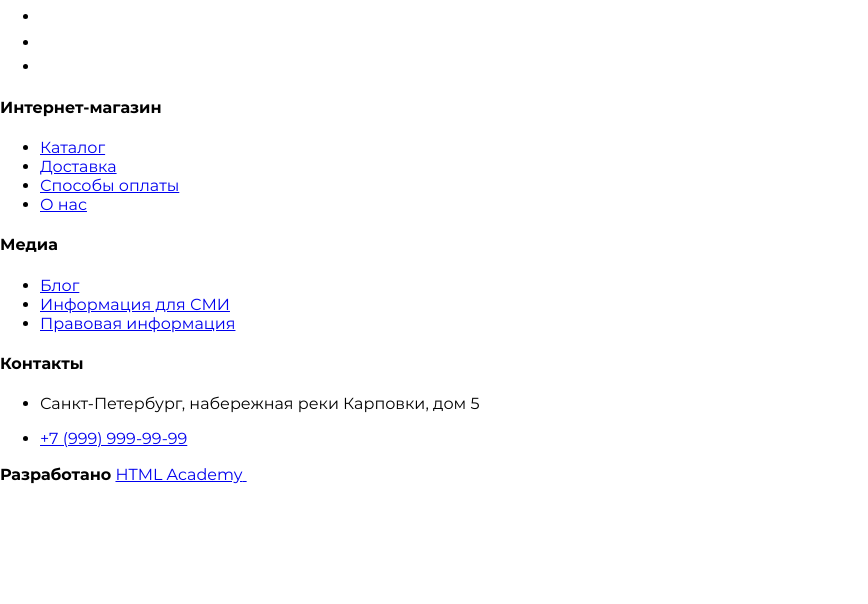
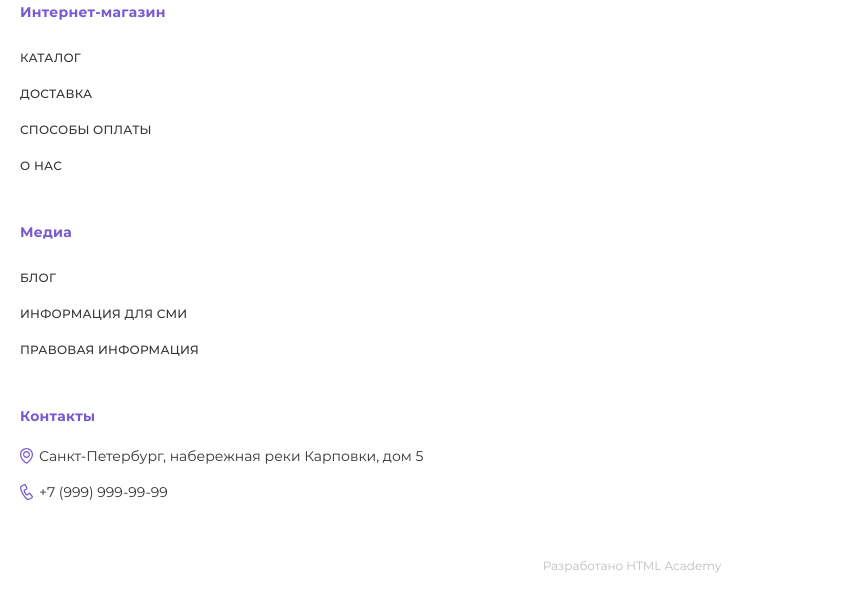
Before and after one commit to maxxmell/1911615-Drink2Go, a website: page source/index.html in a window 1280 px wide. Shown: the part 482-1086 px from the top of the page, without its empty margins (0-868 px from the left). Before the commit the page ends 966 px from the top, so only its background shows below. Drawn offline with nearby package versions, Linux system fonts and the light colour scheme; files that its build step writes are made by us from their sources.

Commit message:
Adding footer basic styles

```diff
--- a/source/index.html
+++ b/source/index.html
@@ -178,11 +178,11 @@
       <section class="main-footer__contacts">
         <h4 class="main-footer__contacts-title footer-title">Контакты</h4>
         <ul class="main-footer__contacts-list contacts-list">
-          <li class="contacts-list__item">
-            <p class="contacts-list__adress">Санкт-Петербург, набережная реки Карповки, дом 5</p>
+          <li class="contacts-list__item contacts-list__item--address">
+            <p class="contacts-list__address">Санкт-Петербург, набережная реки Карповки, дом 5</p>
           </li>
-          <li class="contacts-list__item">
-            <a class="contacts-list__link contacts-list__link--phone" href="tel:+79999999999">
+          <li class="contacts-list__item contacts-list__item--phone">
+            <a class="contacts-list__link" href="tel:+79999999999">
               +7 (999) 999-99-99
             </a>
           </li>
@@ -191,7 +191,7 @@
       <div class="main-footer__copyright copyright">
         <b class="copyright__text copyright__text">Разработано</b>
         <a class="copyright__link" href="https://htmlacademy.ru/intensive/adaptive">
-          <span>HTML Academy</span>
+          HTML Academy
           <svg class="copyright__icon copyright__icon" width="12" height="16" viewBox="0 0 12 16">
             <use href="./img/sprite.svg#icon-copyright"></use>
           </svg>
--- /dev/null
+++ b/source/less/blocks/contacts-list.less
@@ -0,0 +1,46 @@
+.contacts-list {
+  margin: 0;
+  padding: 0 20px 20px;
+  font-weight: 400;
+  font-size: 14px;
+  line-height: 20px;
+  color: #333333;
+  list-style: none;
+}
+
+.contacts-list__item {
+  position: relative;
+  margin: 0;
+  padding-bottom: 16px;
+  padding-left: 19px;
+
+  &::before {
+    content: "";
+    display: block;
+    position: absolute;
+    top: 2px;
+    left: 0;
+    z-index: 1;
+    width: 13px;
+    height: 16px;
+    background-repeat: no-repeat;
+  }
+}
+
+.contacts-list__item--address::before {
+  background-image: url("../img/icons/icon-address.svg");
+}
+
+.contacts-list__item--phone::before {
+  background-image: url("../img/icons/icon-phone.svg");
+}
+
+.contacts-list__address {
+  margin: 0;
+}
+
+.contacts-list__link {
+  margin: 0;
+  text-decoration: none;
+  color: #333333;
+}
--- /dev/null
+++ b/source/less/blocks/copyright.less
@@ -0,0 +1,30 @@
+.copyright {
+  margin: 0 auto;
+  padding: 20px 20px 30px;
+  display: flex;
+  justify-content: center;
+  color: #bdbdbd;
+  font-weight: 400;
+  font-size: 12px;
+  line-height: 16px;
+}
+
+.copyright__text {
+  font-weight: 400;
+  margin-right: 3px;
+}
+
+.copyright__link {
+  display: flex;
+  align-items: center;
+  color: #bdbdbd;
+  text-decoration: none;
+  font-weight: 400;
+  font-size: 12px;
+  line-height: 16px;
+}
+
+.copyright__icon {
+  fill: #bdbdbd;
+  margin-left: 4px;
+}
--- /dev/null
+++ b/source/less/blocks/footer-list.less
@@ -0,0 +1,23 @@
+.footer-list {
+  margin: 0;
+  padding: 0 20px 20px;
+  font-weight: 500;
+  font-size: 12px;
+  line-height: 16px;
+  letter-spacing: 0.02em;
+  text-transform: uppercase;
+  list-style: none;
+}
+
+.footer-list__item {
+  padding: 8px 0;
+}
+
+.footer-list__item + .footer-list__item {
+  margin-top: 4px;
+}
+
+.footer-list__link {
+  text-decoration: none;
+  color: #333333;
+}
--- /dev/null
+++ b/source/less/blocks/footer-logo.less
@@ -0,0 +1,15 @@
+.footer-logo__img {
+  display: block;
+}
+
+@media (max-width: @tablet-width-max) {
+  .footer-logo__tittle {
+    .visually-hidden;
+  }
+}
+
+@media (min-width: @tablet-width) {
+  .footer-logo__img {
+    width: 170px;
+  }
+}
--- /dev/null
+++ b/source/less/blocks/footer-title.less
@@ -0,0 +1,10 @@
+.footer-title {
+  margin: 0;
+  padding: 20px 20px;
+  font-weight: 700;
+  font-size: 14px;
+  line-height: 20px;
+  color: #7859cf;
+  list-style: none;
+  letter-spacing: 0.02em;
+}
--- /dev/null
+++ b/source/less/blocks/main-footer.less
@@ -0,0 +1,22 @@
+.main-footer {
+  display: grid;
+  grid-template-columns: 1fr;
+}
+
+.main-footer__wrapper {
+  display: grid;
+  grid-template-columns: 1fr 1fr;
+  column-gap: 20px;
+  align-items: center;
+  padding: 20px;
+}
+
+@media (max-width: @mobile-width-only) {
+  .main-footer > * {
+    border-bottom: 1px solid #f0ebff;
+  }
+
+  .main-footer :last-child {
+    border: none;
+  }
+}
--- a/source/less/blocks/page.less
+++ b/source/less/blocks/page.less
@@ -3,10 +3,11 @@
 }
 
 .page__body {
+  margin: 0 auto;
   min-height: 100%;
   display: grid;
   grid-template-rows: min-content 1fr min-content;
   font-family: "Montserrat", "Arial", sans-serif;
   font-weight: 400;
-  margin: 0 auto;
+  color: #333333;
 }
--- /dev/null
+++ b/source/less/blocks/social.less
@@ -0,0 +1,32 @@
+.social {
+  display: inline-block;
+  min-width: 160px;
+}
+
+.social__list {
+  margin: 0;
+  padding: 0;
+  list-style: none;
+  display: grid;
+  grid-template-columns: repeat(auto-fit, 40px);
+  gap: 20px;
+  justify-content: end;
+}
+
+.social__item {
+  box-sizing: border-box;
+  display: flex;
+  justify-content: center;
+}
+
+.social__link {
+  display: flex;
+  justify-content: center;
+  align-items: center;
+  min-height: 40px;
+  min-width: 40px;
+}
+
+.social__icon {
+  fill: #bdbdbd;
+}
--- a/source/less/style.less
+++ b/source/less/style.less
@@ -7,3 +7,11 @@
 @import "blocks/site-list.less";
 @import "blocks/user-list.less";
 @import "blocks/menu-toggle.less";
+// Main
+@import "blocks/main-footer.less";
+@import "blocks/footer-logo.less";
+@import "blocks/social.less";
+@import "blocks/footer-title.less";
+@import "blocks/footer-list.less";
+@import "blocks/contacts-list.less";
+@import "blocks/copyright.less";
```
Also changed, not shown: source/img/icons/icon-address.svg (added), source/img/icons/icon-phone.svg (added).
